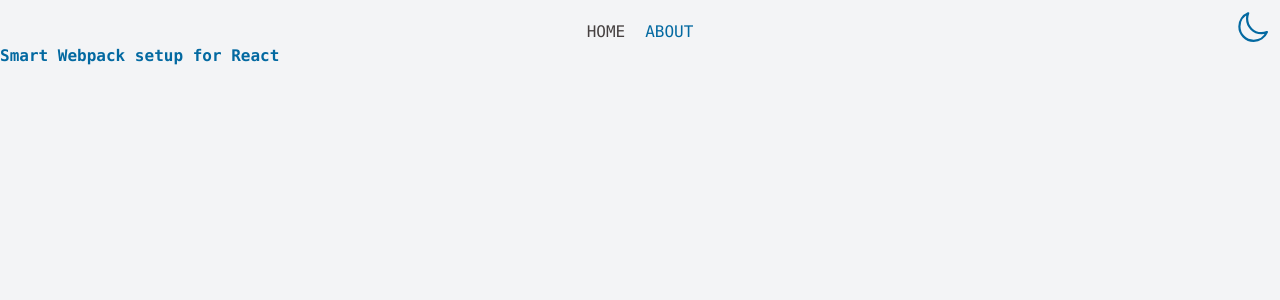
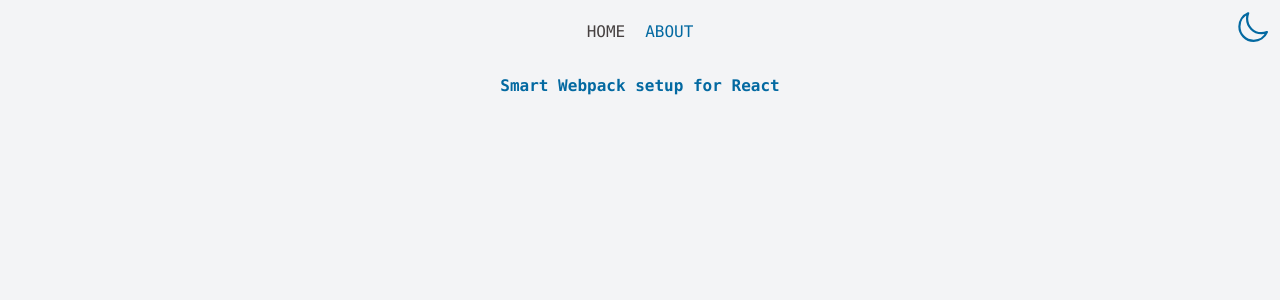
Before and after one commit to sezmars/react-webpack, a React app: page /about in a window 1280 px wide. Shown: the top 300 px of the page. Built offline with nearby package versions, Linux system fonts and the light colour scheme.

Commit message:
fix: rename

```diff
--- a/src/pages/About.tsx
+++ b/src/pages/About.tsx
@@ -2,7 +2,7 @@
 
 const About = () => {
     return (
-        <div className={styles.conteiner}>
+        <div className={styles.container}>
             <b>Smart Webpack setup for React</b>
         </div>
     );
--- a/src/pages/Home.tsx
+++ b/src/pages/Home.tsx
@@ -1,9 +1,11 @@
 import {Counter} from "../components/Counter";
-import React from "react";
+import styles from "./Home.module.scss";
 
 const Home = () => {
     return (
-        <Counter/>
+        <div className={styles.container}>
+            <Counter/>
+        </div>
     );
 };
 export default Home
```
